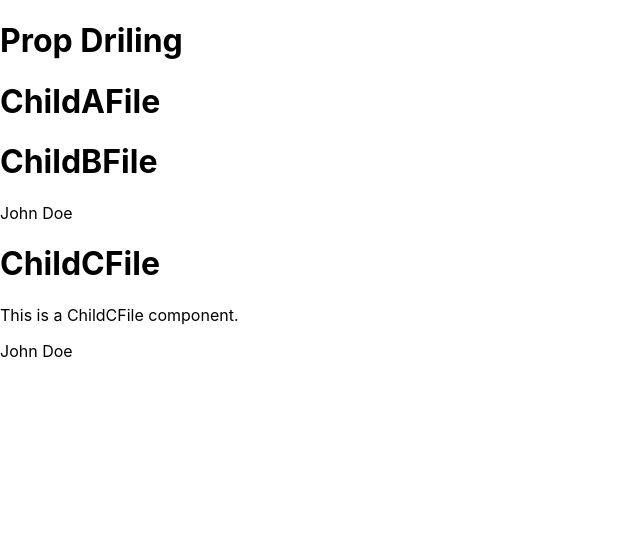
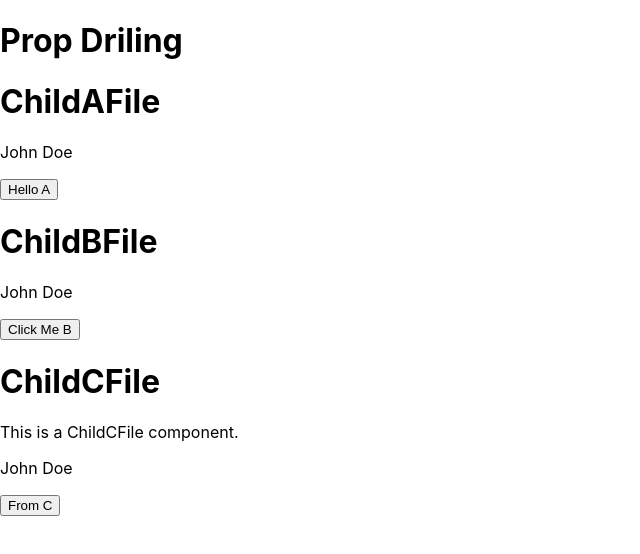
Before and after one commit to Bhagirathsinh073/Internship_Work, a React (Create React App) app in the folder Lesson-2/project/: page / in a window 1280 px wide. Shown: the top 554 px of the page, without its empty margins (0-640 px from the left). Built offline with nearby package versions, Linux system fonts and the light colour scheme.

Commit message:
Prop driling Passing Function

```diff
--- a/Lesson-2/project/src/Component Interaction/ChildAFile.js
+++ b/Lesson-2/project/src/Component Interaction/ChildAFile.js
@@ -2,12 +2,14 @@ import React from 'react'
 import ChildBFile from './ChlldBfile'
 
 export default function ChildAFile(props) {
-    // console.log(props.FullNdata);
+    // console.log(props);
   return (
     <div>
       <h1>ChildAFile</h1>
-      {/* <p>{props.fulluserdata}</p> */}
-      <ChildBFile fulluserdataA = {props.fulluserdata}/>
+      <p>{props.fulluserdata}</p>
+      <button onClick={props.fun}>Hello A</button>
+      {/* Passing props to ChildBFile component */}
+      <ChildBFile fulluserdataA = {props.fulluserdata} fun={props.fun}/>
     </div>
   )
 }
--- a/Lesson-2/project/src/Component Interaction/ChildCfile.js
+++ b/Lesson-2/project/src/Component Interaction/ChildCfile.js
@@ -6,6 +6,7 @@ export default function ChildCFile(props) {
       <h1>ChildCFile</h1>
       <p>This is a ChildCFile component.</p>
         <p>{props.fulluserdataB}</p>
+        <button onClick={props.fun}>From C</button>
 
     </div>
   )
--- a/Lesson-2/project/src/Component Interaction/ChlldBfile.js
+++ b/Lesson-2/project/src/Component Interaction/ChlldBfile.js
@@ -6,7 +6,8 @@ export default function ChildBFile(props) {
     <div>
       <h1>ChildBFile</h1>
       <p>{props.fulluserdataA}</p>
-      <ChildCFile fulluserdataB ={props.fulluserdataA} />
+      <button onClick={props.fun}>Click Me B</button>
+      <ChildCFile fulluserdataB ={props.fulluserdataA} fun={props.fun}/>
     </div>
   )
 }
--- a/Lesson-2/project/src/Component Interaction/ParentFile.js
+++ b/Lesson-2/project/src/Component Interaction/ParentFile.js
@@ -4,10 +4,13 @@ import ChildAFile from './ChildAFile'
 export default function ParentFile() {
     const fullname = 'John Doe'
     // const age = 30
+    function Gethello(){
+        console.log(`Hello from parent`)
+    }
   return (
     <div>
       <h1>Prop Driling</h1>
-    <ChildAFile fulluserdata={fullname}/>
+    <ChildAFile fulluserdata={fullname} fun={Gethello}/>
     </div>
   )
 }
```
